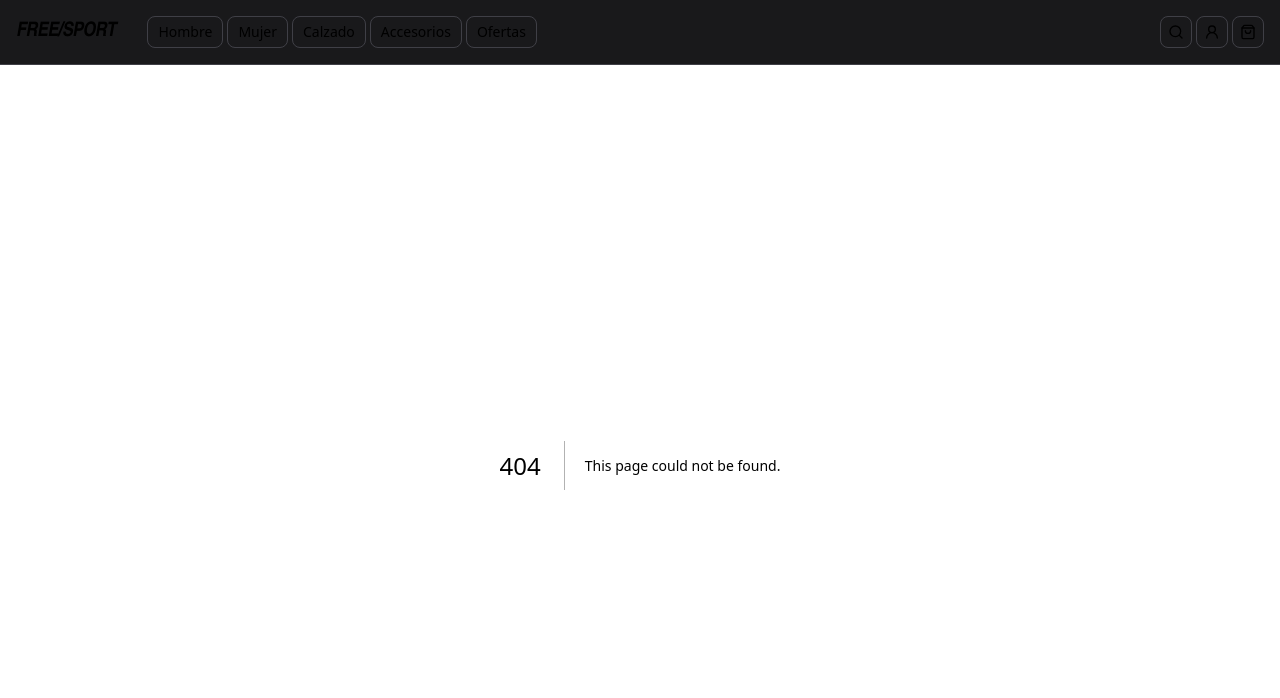
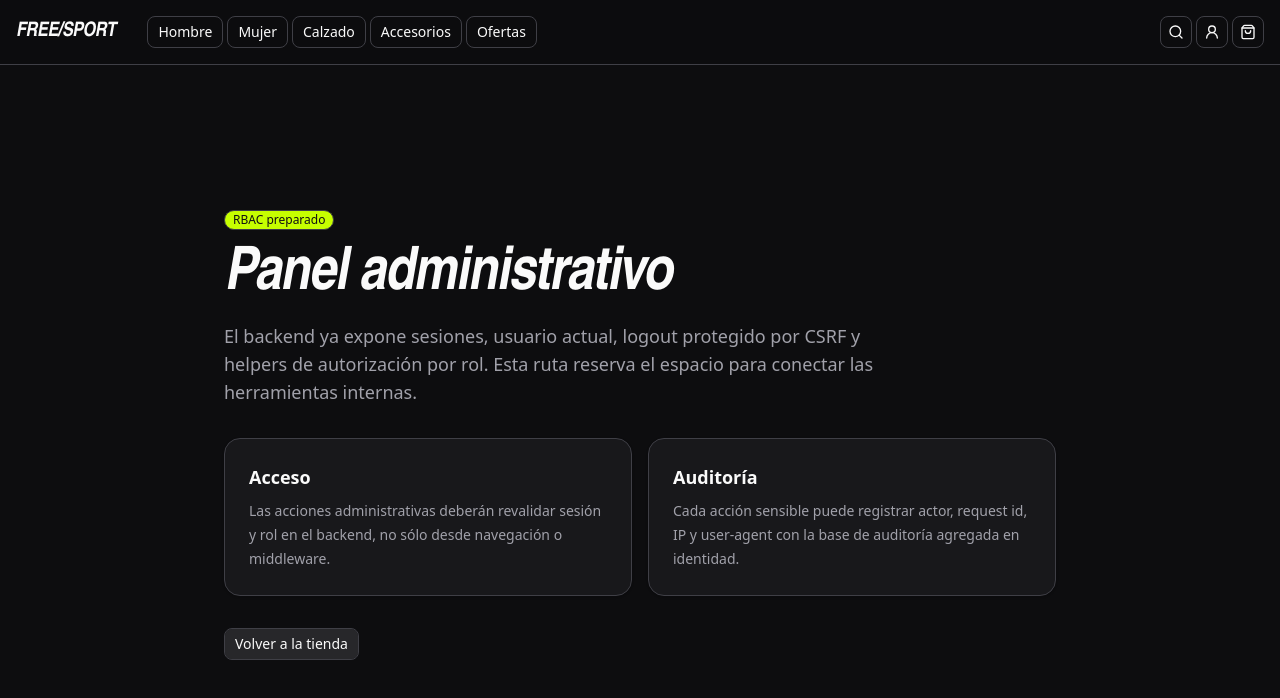
Before and after one commit to ezebellino/FreeStyleSport, a Next.js app in the folder frontend/: page /admin in a window 1280 px wide. Before the commit this address had no page. Shown: the top 698 px of the page. Built offline with nearby package versions, Linux system fonts and the light colour scheme.

Commit message:
feat(web): add identity route shells

```diff
--- /dev/null
+++ b/frontend/src/app/admin/page.tsx
@@ -0,0 +1,42 @@
+import Link from "next/link"
+
+import { Badge } from "@/components/ui/badge"
+import { Button } from "@/components/ui/button"
+
+export default function AdminPage() {
+  return (
+    <section className="mx-auto flex min-h-[calc(100vh-4rem)] max-w-4xl flex-col justify-center gap-8 px-4 py-16 md:px-8">
+      <div className="space-y-4">
+        <Badge>RBAC preparado</Badge>
+        <h1 className="font-display text-4xl font-black italic tracking-tight sm:text-6xl">
+          Panel administrativo
+        </h1>
+        <p className="max-w-2xl text-base text-muted-foreground sm:text-lg">
+          El backend ya expone sesiones, usuario actual, logout protegido por CSRF y helpers de
+          autorización por rol. Esta ruta reserva el espacio para conectar las herramientas internas.
+        </p>
+      </div>
+
+      <div className="grid gap-4 sm:grid-cols-2">
+        <div className="rounded-2xl border bg-card p-6 text-card-foreground shadow-sm">
+          <h2 className="text-lg font-semibold">Acceso</h2>
+          <p className="mt-2 text-sm leading-6 text-muted-foreground">
+            Las acciones administrativas deberán revalidar sesión y rol en el backend, no sólo desde
+            navegación o middleware.
+          </p>
+        </div>
+        <div className="rounded-2xl border bg-card p-6 text-card-foreground shadow-sm">
+          <h2 className="text-lg font-semibold">Auditoría</h2>
+          <p className="mt-2 text-sm leading-6 text-muted-foreground">
+            Cada acción sensible puede registrar actor, request id, IP y user-agent con la base de
+            auditoría agregada en identidad.
+          </p>
+        </div>
+      </div>
+
+      <Button asChild variant="secondary" className="w-fit">
+        <Link href="/">Volver a la tienda</Link>
+      </Button>
+    </section>
+  )
+}
--- /dev/null
+++ b/frontend/src/app/cuenta/page.tsx
@@ -0,0 +1,33 @@
+import Link from "next/link"
+
+import { Badge } from "@/components/ui/badge"
+import { Button } from "@/components/ui/button"
+
+export default function AccountPage() {
+  return (
+    <section className="mx-auto flex min-h-[calc(100vh-4rem)] max-w-4xl flex-col justify-center gap-8 px-4 py-16 md:px-8">
+      <div className="space-y-4">
+        <Badge variant="secondary">Identidad habilitada</Badge>
+        <h1 className="font-display text-4xl font-black italic tracking-tight sm:text-6xl">
+          Tu cuenta Freestyle
+        </h1>
+        <p className="max-w-2xl text-base text-muted-foreground sm:text-lg">
+          La base de autenticación ya está conectada: bootstrap del primer administrador, login,
+          sesión segura por cookie HttpOnly y protección CSRF para acciones sensibles.
+        </p>
+      </div>
+
+      <div className="rounded-2xl border bg-card p-6 text-card-foreground shadow-sm">
+        <h2 className="text-lg font-semibold">Próximo paso operativo</h2>
+        <p className="mt-2 text-sm leading-6 text-muted-foreground">
+          Esta pantalla queda como punto de entrada para perfil, pedidos, direcciones y soporte.
+          El flujo visual completo se implementará en el plan de operaciones de cuenta.
+        </p>
+      </div>
+
+      <Button asChild className="w-fit">
+        <Link href="/">Volver a la tienda</Link>
+      </Button>
+    </section>
+  )
+}
--- /dev/null
+++ b/frontend/src/lib/api.ts
@@ -0,0 +1,2 @@
+export const publicApiUrl = process.env.NEXT_PUBLIC_API_URL ?? "http://localhost:8000"
+export const privateApiUrl = process.env.API_PRIVATE_URL ?? publicApiUrl
--- /dev/null
+++ b/frontend/src/lib/auth.ts
@@ -0,0 +1,9 @@
+export function buildCsrfHeaders(cookieHeader: string): Record<string, string> {
+  const token = cookieHeader
+    .split(";")
+    .map((part) => part.trim())
+    .find((part) => part.startsWith("fs_csrf="))
+    ?.slice("fs_csrf=".length)
+
+  return token ? { "x-csrf-token": decodeURIComponent(token) } : {}
+}
```
Also changed, not shown: 1 other file (tests, documents, lock files or other folders).
